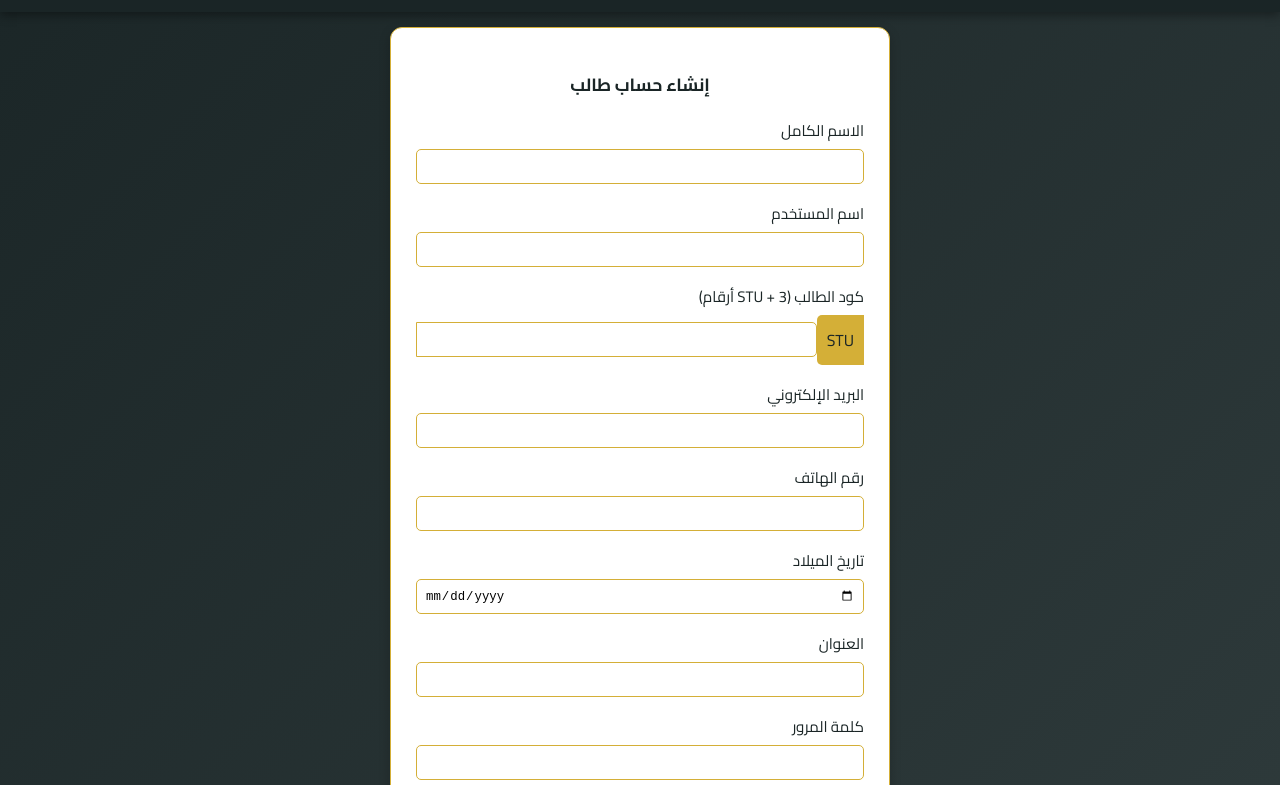
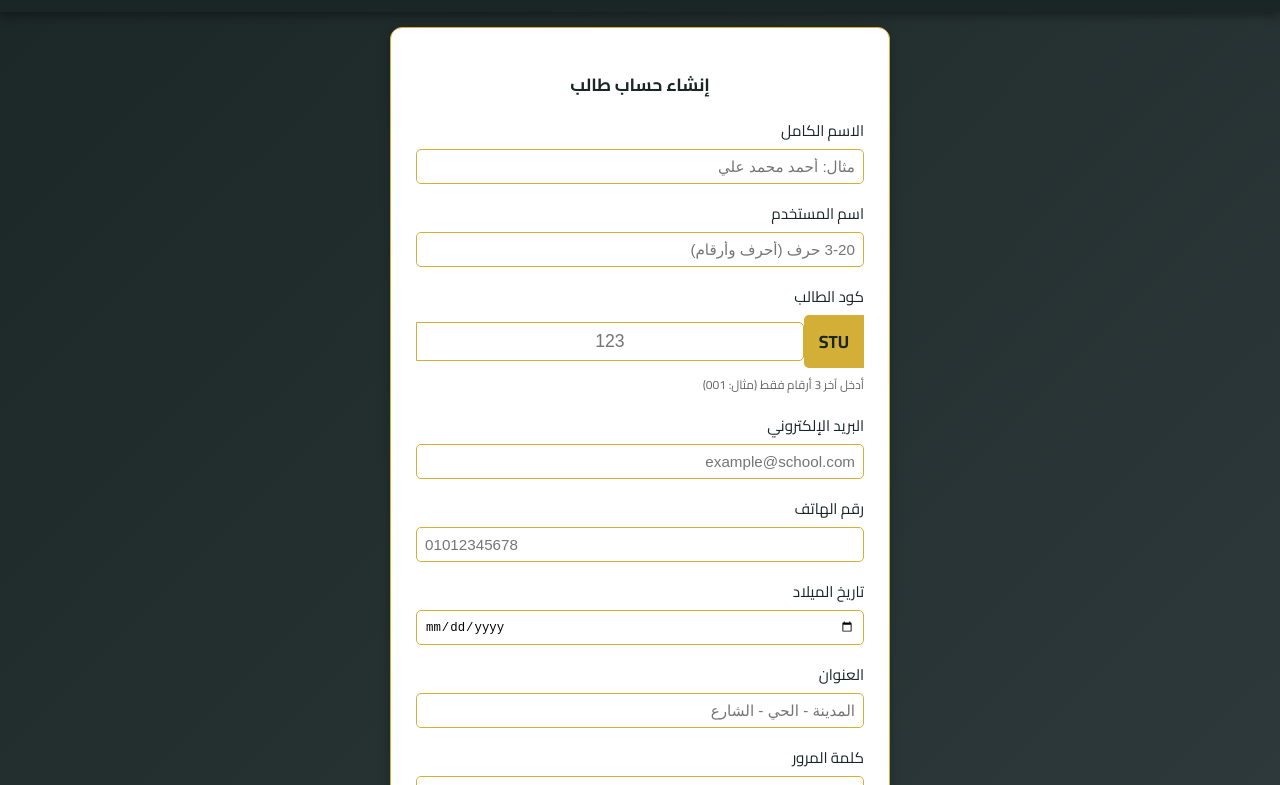
Before and after one commit to Ahmed612959/school-system-aldabeia, a website: page public/signup.html in a window 1280 px wide. Shown: the part 167-952 px from the top of the page. Drawn offline with Linux system fonts and the light colour scheme; files whose address does not match are found by name.

Commit message:
Update signup.html

```diff
--- a/public/signup.html
+++ b/public/signup.html
@@ -17,50 +17,74 @@
             <form id="student-signup-form">
                 <div class="input-group">
                     <label for="fullName">الاسم الكامل</label>
-                    <input type="text" id="fullName" name="fullName" required>
+                    <input type="text" id="fullName" name="fullName" placeholder="مثال: أحمد محمد علي" required>
                 </div>
+
                 <div class="input-group">
                     <label for="username">اسم المستخدم</label>
-                    <input type="text" id="username" name="username" required>
-                    <span id="username-availability" style="font-size: 0.8em; color: #dc3545; display: none;"></span>
+                    <input type="text" id="username" name="username" placeholder="3-20 حرف (أحرف وأرقام)" required>
+                    <span id="username-availability" style="font-size: 0.8em; display: none; margin-top: 5px;"></span>
                 </div>
+
                 <div class="input-group">
-                    <label for="studentCode">كود الطالب (STU + 3 أرقام)</label>
+                    <label for="studentCode">كود الطالب</label>
                     <div style="display: flex; align-items: center;">
-                        <span style="padding: 10px; background: #d4af37; color: #1a2526; border-radius: 5px 0 0 5px;">STU</span>
-                        <input type="text" id="studentCode" name="studentCode" pattern="\d{3}" maxlength="3" required style="border-radius: 0 5px 5px 0; flex: 1;">
+                        <span style="padding: 10px 15px; background: #d4af37; color: #1a2526; border-radius: 5px 0 0 5px; font-weight: bold; font-size: 1.1em;">STU</span>
+                        <input
+                            type="text"
+                            id="studentCode"
+                            name="studentCode"
+                            inputmode="numeric"
+                            maxlength="3"
+                            placeholder="123"
+                            required
+                            style="border-radius: 0 5px 5px 0; flex: 1; text-align: center; font-size: 1.1em;"
+                        >
                     </div>
+                    <small style="color: #666; font-size: 0.75em; margin-top: 5px; display: block;">
+                        أدخل آخر 3 أرقام فقط (مثال: 001)
+                    </small>
                 </div>
+
                 <div class="input-group">
                     <label for="email">البريد الإلكتروني</label>
-                    <input type="email" id="email" name="email" required>
+                    <input type="email" id="email" name="email" placeholder="example@school.com" required>
                 </div>
+
                 <div class="input-group">
                     <label for="phone">رقم الهاتف</label>
-                    <input type="tel" id="phone" name="phone" required>
+                    <input type="tel" id="phone" name="phone" placeholder="01012345678" required>
                 </div>
+
                 <div class="input-group">
                     <label for="birthdate">تاريخ الميلاد</label>
                     <input type="date" id="birthdate" name="birthdate" required>
                 </div>
+
                 <div class="input-group">
                     <label for="address">العنوان</label>
-                    <input type="text" id="address" name="address" required>
+                    <input type="text" id="address" name="address" placeholder="المدينة - الحي - الشارع" required>
                 </div>
+
                 <div class="input-group">
                     <label for="password">كلمة المرور</label>
-                    <input type="password" id="password" name="password" required>
+                    <input type="password" id="password" name="password" placeholder="أدخل كلمة مرور قوية" required>
                 </div>
+
                 <button type="submit" class="submit-btn">إنشاء الحساب</button>
+
                 <p style="text-align: center; margin-top: 15px;">
                     لديك حساب؟ <a href="login.html" class="signup-link">تسجيل الدخول</a>
                 </p>
             </form>
         </div>
     </div>
+
     <footer>
-        <p>Developed by Ahmed Mousa ❤</p>
+        <p>Developed by Ahmed Mousa [Heart]</p>
     </footer>
+
+    <!-- JS في الأسفل عشان يحمل بعد الـ HTML -->
     <script src="signup.js"></script>
 </body>
 </html>
```
